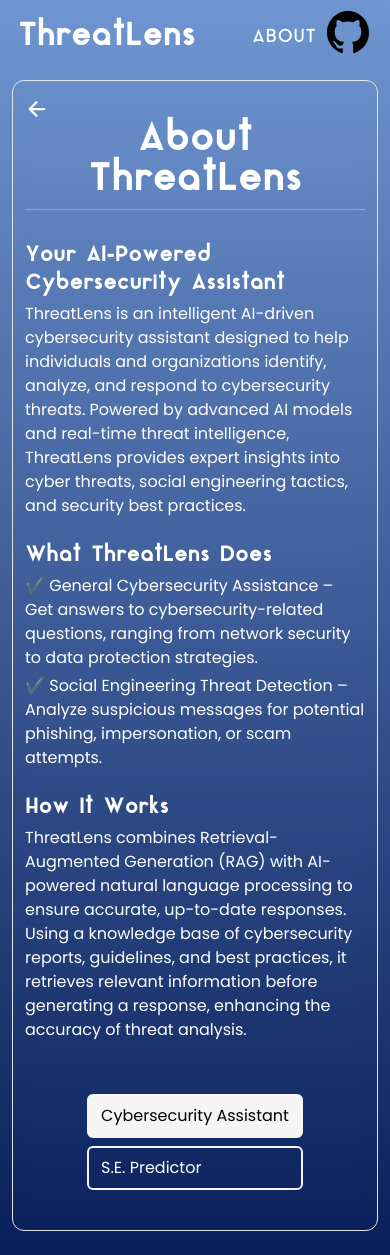
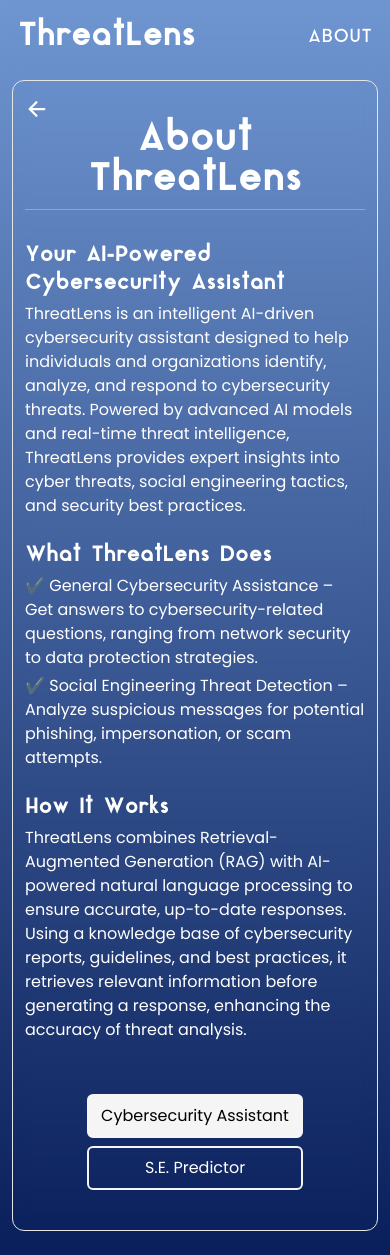
Before and after one commit to ayomikun-ade/ThreatLens.ui, a React (Vite) app: page /about in a window 390 px wide. Built offline with nearby package versions, Linux system fonts and the light colour scheme; a web font is replaced by a local one.

Commit message:
chore: add vercel configuration to handle redirects

```diff
--- a/src/components/Header.jsx
+++ b/src/components/Header.jsx
@@ -12,23 +12,22 @@
           ThreatLens
         </Link>
       </h2>
-      <div className="flex items-center gap-2">
+      <div className="flex items-center gap-3 md:gap-4">
         <Link
           to="/about"
-          target="_blank"
           aria-label="link to about page"
           className="text-lg md:text-xl uppercase text-white hover:scale-105 transition duration-300 hover:ease-in-out"
         >
           About
         </Link>
-        <Link
+        {/* <Link
           to="https://www.github.com/ayomikun-ade/ThreatLens"
           target="_blank"
           aria-label="link to github repository of website"
-          className="text-5xl hover:text-neutral-100 transition duration-300 hover:ease-in-out"
+          className="text-4xl md:text-5xl hover:text-neutral-100 transition duration-300 hover:ease-in-out"
         >
           <ion-icon aria-hidden="true" name="logo-github"></ion-icon>
-        </Link>
+        </Link> */}
       </div>
     </header>
   );
--- a/src/pages/About.jsx
+++ b/src/pages/About.jsx
@@ -59,7 +59,7 @@
               of threat analysis.
             </p>
           </section>
-          <div className="mt-5 flex flex-col h-fit items-center md:justify-center md:flex-row w-fit gap-2">
+          <div className="mt-5 flex flex-col text-center h-fit items-center md:justify-center md:flex-row w-fit gap-2">
             <Link
               to="/general"
               aria-label="Link to documentation page"
```
Also changed, not shown: vercel.json (added).
